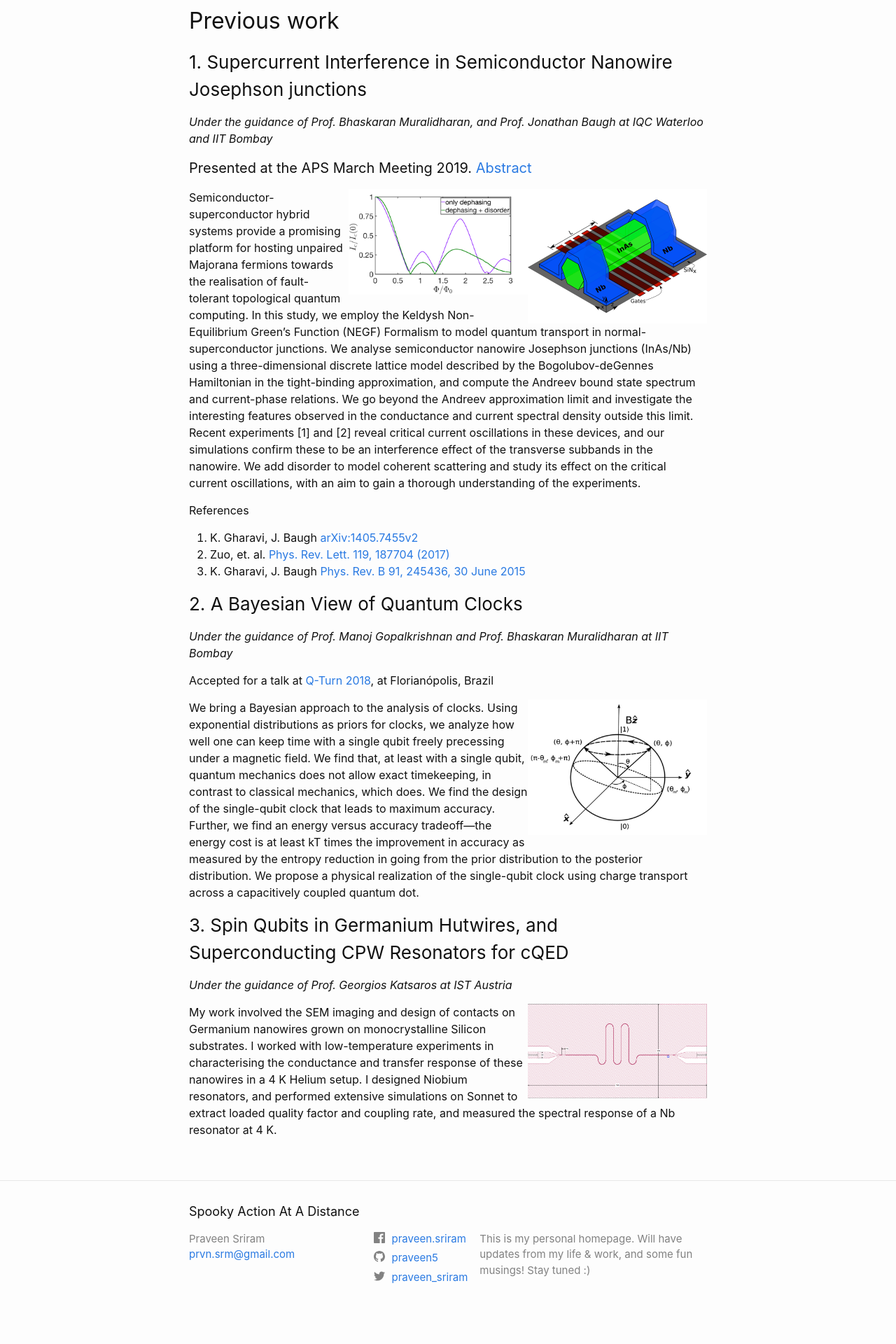
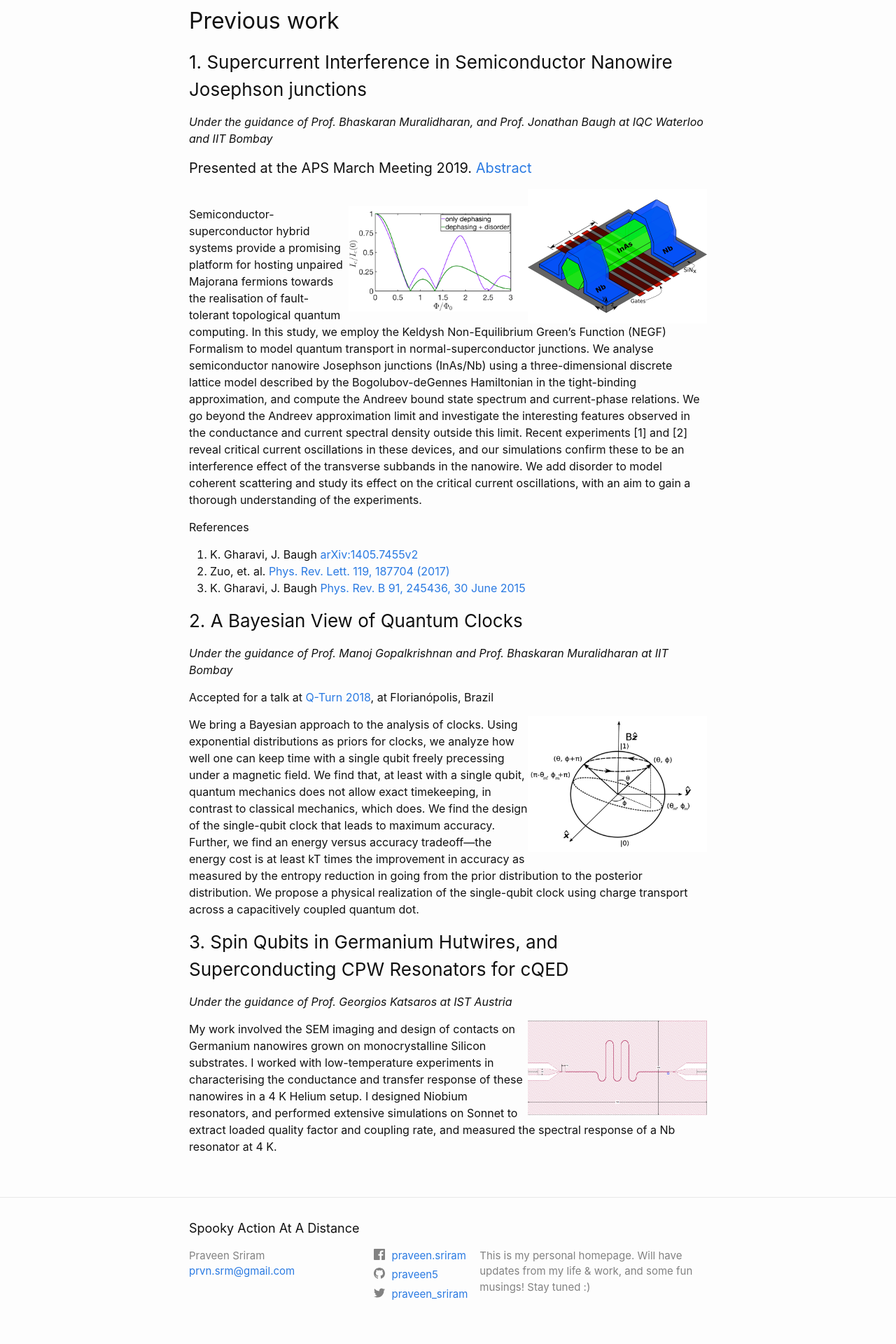
Before and after one commit to praveen5/praveen5.github.io, a Jekyll site: the page built from research.md, in a window 1280 px wide. Shown: the part 1223-3143 px from the top of the page at 70% size. Built offline with Jekyll 4.4.1, drawn with Linux system fonts in a browser that asks for light colours; before the commit the page ends 3119 px from its top, so only the background shows below that.

Commit message:
Update research.md

```diff
--- a/research.md
+++ b/research.md
@@ -40,7 +40,7 @@ _Under the guidance of Prof. Bhaskaran Muralidharan, and Prof. Jonathan Baugh at
 
 #### Presented at the APS March Meeting 2019. [Abstract](http://meetings.aps.org/Meeting/MAR19/Session/S05.9)
 <p>
-<img src="/Fig1AthickNb.jpeg" ALIGN = "RIGHT" width="256" title="NanowireModel">
+<img src="/Fig1AthickNb.jpeg" ALIGN = "RIGHT" width="256" title="NanowireModel"><br>
 
 <img src="/dephasing_disorder.png" ALIGN = "RIGHT" width="256" title="CriticalCurrentOscillations">
 
```
